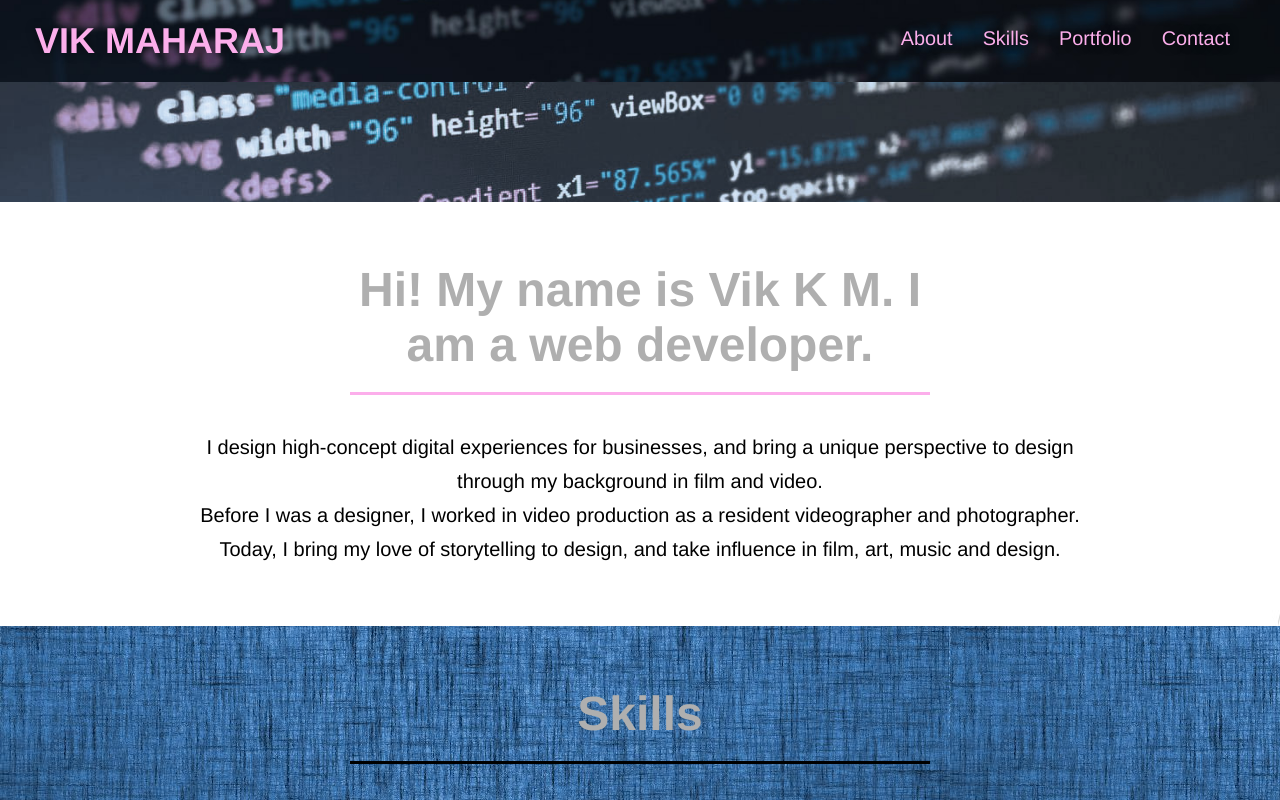
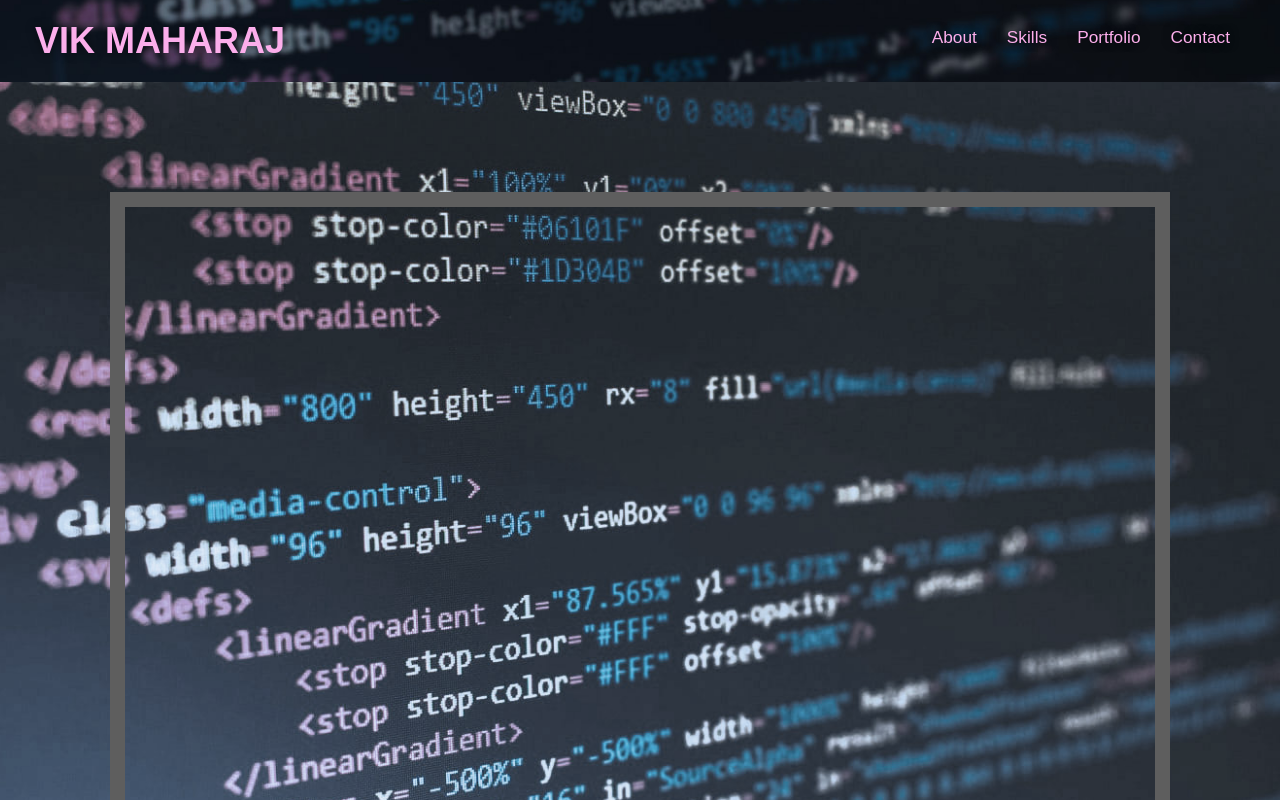
Before and after one commit to Vik-Maharaj/vik-maharaj-web-portfolio, a plain HTML site: page index.html in a window 1280 px wide. Shown: the top 800 px of the page. Drawn offline with Linux system fonts and the light colour scheme.

Commit message:
Modify CSS

```diff
--- a/assets/css/style.css
+++ b/assets/css/style.css
@@ -12,7 +12,7 @@
 
   body {
       color: var(--tertiary-color);
-      font-family: Helvetica, Arial, sans-serif;
+      font-family: Arial, Helvetica, sans-serif;
     }
 
   header {
@@ -52,7 +52,7 @@
     }
 
     header nav {
-      margin: 7px 0;
+      margin: 6.5px 0;
     }
 
     header nav ul {
@@ -66,7 +66,7 @@
     header nav ul li a {
       padding: 10px 15px;
       font-weight: lighter;
-      font-size: 1.55vw;
+      font-size: 1.35vw;
       text-shadow: 0 0 10px rgba(0, 0, 0, 0.5);
     }
 
@@ -121,6 +121,15 @@
       flex-wrap: wrap;
       align-items: flex-start;
       background-attachment: fixed;
+    }
+
+    .hero img {
+      width: 100%;
+      height: 100%;
+      display: flex;
+      flex-direction: column;
+      padding: 50px 50px;
+      filter: grayscale(100%);
     }
 
     .hero:hover {
--- a/index.html
+++ b/index.html
@@ -36,6 +36,7 @@
     <!-- hero section -->
     <section class="hero">
         <div class="hero-cta">
+          <img src="./assets/images/hero-section-picture.png" alt="" />
         </div>
     </section>
 
@@ -44,7 +45,7 @@
     <!-- about section -->
     <section id="who-am-i" class="intro">
         <div class="flex-row">
-            <h2 class="section-title primary-border">Hi! My name is Vik K M. I am a web developer.</h2>
+            <h2 class="section-title primary-border">Hey, what's up? I'm Vik. I'm now a developer.</h2>
         </div class="flex-row">
             <p>
             I design high-concept digital experiences for businesses, and bring a unique perspective to design through my background in film and video.
@@ -78,7 +79,7 @@
                 <h3>VIDEO PRODUCTION</h3>
                 <div class="skill-info">
                   <div class="skill-img">
-                    <img src="" alt="" />
+                    <img src="./assets/images/Videography-Button_(No_Border).png" alt="" />
                   </div>
                   <div class="skill-text">
                     <h4>Talk about video production</h4>
@@ -90,7 +91,7 @@
                 <h3>PHOTOGRAPHY</h3>
                 <div class="skill-info">
                   <div class="skill-img">
-                    <img src="" alt="" />
+                    <img src="./assets/images/Photography-Button_(No_Border).png" alt="" />
                   </div>
                   <div class="skill-text">
                     <h4>Talk about photography</h4>
@@ -102,7 +103,7 @@
                 <h3>GRAPHIC DESIGN</h3>
                 <div class="skill-info">
                   <div class="skill-img">
-                    <img src="" alt="" />
+                    <img src="./assets/images/Graphic-Design_(No_Border).png" alt="" />
                   </div>
                   <div class="skill-text">
                     <h4>Talk about graphic design</h4>
```
Also changed, not shown: assets/images/HTML-CSS-Button_(No_Border).png, assets/images/hero-section-picture.png (added), 3 other files.
